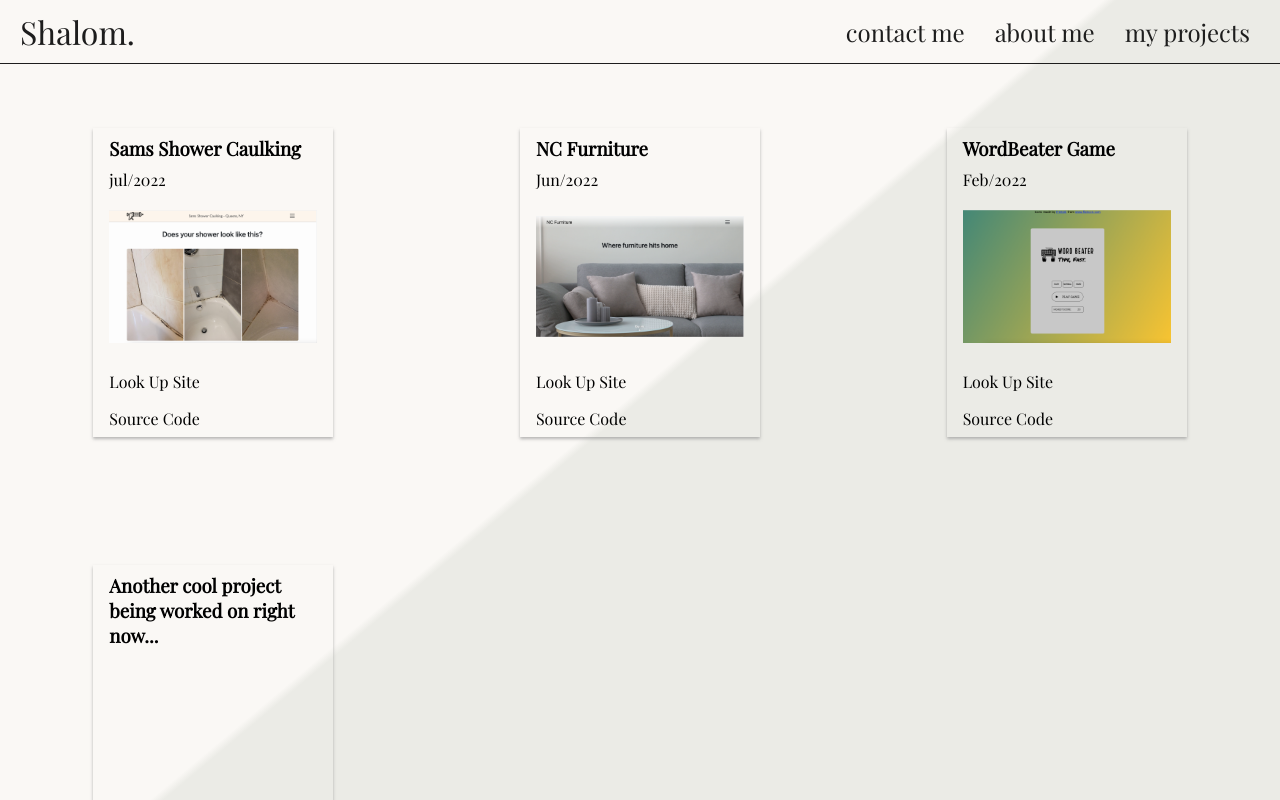
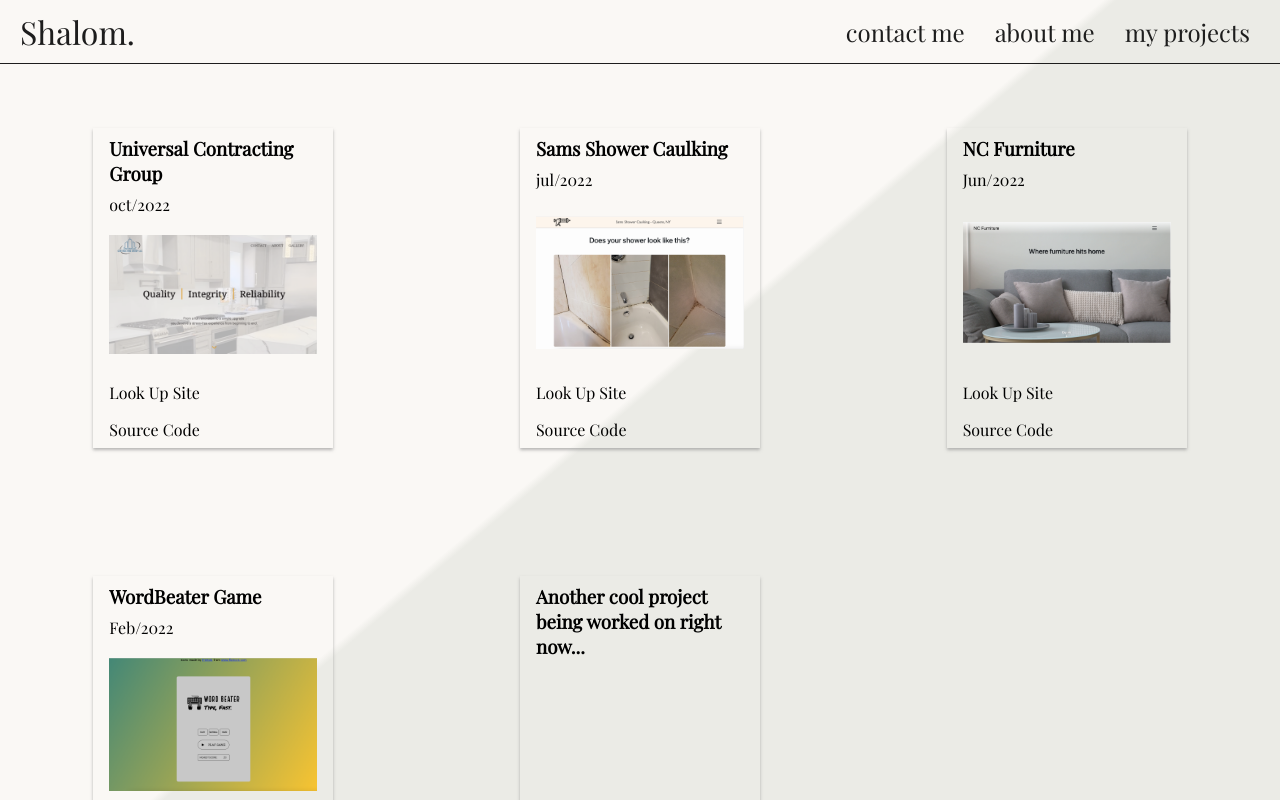
Before and after one commit to Shalomkohn/My-Portfolio-site, a React (Create React App) app: page /my-projects in a window 1280 px wide. Shown: the top 800 px of the page. Built offline with nearby package versions, Linux system fonts and the light colour scheme.

Commit message:
added Universal Contracting Group to my projects

```diff
--- a/src/components/my-projects.js
+++ b/src/components/my-projects.js
@@ -1,10 +1,19 @@
 import wordBeaterImg from '../word-beater-img.png'
 import NCFurnitureImg from '../NC-furniture-img.png'
 import samsCaulkingImg from '../sams-caulking-img.png'
+import universalContractingImg from '../universal-contracting.png'
 
 const projectsArray = [
     {
         id: 1,
+        title: 'Universal Contracting Group',
+        date: 'oct/2022',
+        img: universalContractingImg,
+        aTagHref: 'https://universalcontracting.group',
+        srcCodeHref: 'https://github.com/Shalomkohn/universal-contracting-group',
+    },
+    {
+        id: 2,
         title: 'Sams Shower Caulking',
         date: 'jul/2022',
         img: samsCaulkingImg,
@@ -12,7 +21,7 @@ const projectsArray = [
         srcCodeHref: 'https://github.com/Shalomkohn/sams-caulking',
     },
     {
-        id: 2,
+        id: 3,
         title: 'NC Furniture',
         date: 'Jun/2022',
         img: NCFurnitureImg,
@@ -20,7 +29,7 @@ const projectsArray = [
         srcCodeHref: 'https://github.com/Shalomkohn/North-capital-furniture',
     },
     {
-        id: 3,
+        id: 4,
         title: 'WordBeater Game ',
         date: 'Feb/2022',
         img: wordBeaterImg,
```
Also changed, not shown: src/universal-contracting.png (added).
